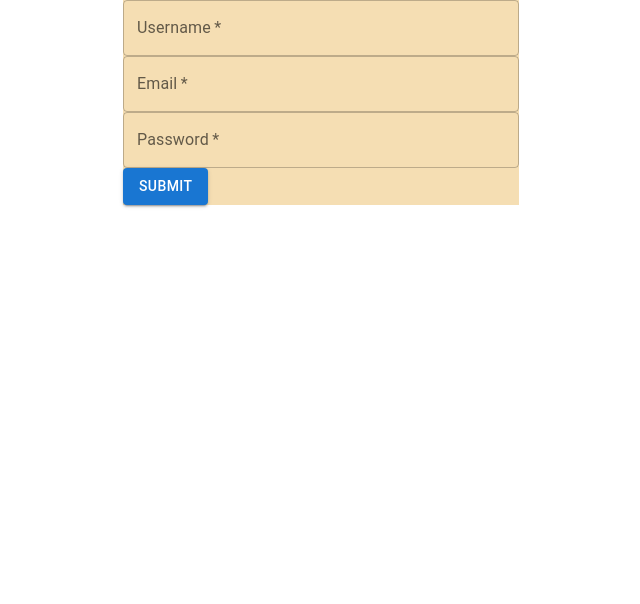
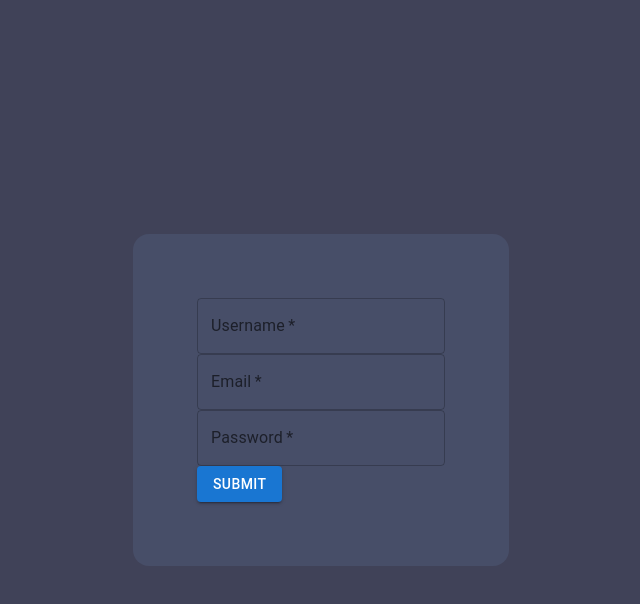
Before and after one commit to DQTree/RealTimeChat, a Next.js app in the folder client/: page /register in a window 1280 px wide. Shown: the top 604 px of the page, without its empty margins (319-959 px from the left). Built offline with nearby package versions, Linux system fonts and the light colour scheme; no server answers.

Commit message:
Prettied up register and login

```diff
--- a/client/src/app/login/login.module.css
+++ b/client/src/app/login/login.module.css
@@ -1,8 +1,20 @@
 .login {
-    height: inherit;
+    width: fit-content;
+    padding: 4rem;
+    border-radius: 16px;
     display: flex;
     flex-direction: column;
     justify-content: center;
     align-items: center;
-    background-color: wheat;
+    background-color: var(--secondary);
 }
+
+.container {
+    height: inherit;
+    width: inherit;
+    display: flex;
+    flex-direction: column;
+    justify-content: center;
+    align-items: center;
+    background-color: var(--primary);
+}
--- a/client/src/app/login/page.tsx
+++ b/client/src/app/login/page.tsx
@@ -26,7 +26,7 @@ export default function Login() {
     }, [isLoggedIn]);
 
     return (
-        <Container maxWidth="xs">
+        <div className={styles.container}>
             <div className={styles.login}>
                 <form onSubmit={handleSubmit}>
                     <FormGroup className="mb-3">
@@ -54,6 +54,6 @@ export default function Login() {
                     <Button variant="contained" color="primary" type="submit">Login</Button>
                 </form>
             </div>
-        </Container>
+        </div>
     );
 }
--- a/client/src/app/register/page.tsx
+++ b/client/src/app/register/page.tsx
@@ -3,7 +3,7 @@
 import React, {FormEvent, useState} from "react";
 import {useRouter} from "next/navigation";
 import {useAuth} from "@/components/context/AuthContext";
-import {Button, Container, FormGroup, TextField} from "@mui/material";
+import {Button, FormGroup, TextField} from "@mui/material";
 
 import styles from './register.module.css'
 
@@ -29,8 +29,8 @@ export default function Register() {
     };
 
     return (
-        <Container maxWidth="xs">
-            <div className={styles.registration}>
+        <div className={styles.container}>
+            <div className={styles.register}>
                 <form onSubmit={handleSubmit}>
                     <FormGroup>
                         <TextField
@@ -71,6 +71,6 @@ export default function Register() {
                     </Button>
                 </form>
             </div>
-        </Container>
+        </div>
     );
 }
--- a/client/src/app/register/register.module.css
+++ b/client/src/app/register/register.module.css
@@ -1,3 +1,20 @@
-.registration {
-    background-color: wheat;
+.register {
+    width: fit-content;
+    padding: 4rem;
+    border-radius: 16px;
+    display: flex;
+    flex-direction: column;
+    justify-content: center;
+    align-items: center;
+    background-color: var(--secondary);
 }
+
+.container {
+    height: inherit;
+    width: inherit;
+    display: flex;
+    flex-direction: column;
+    justify-content: center;
+    align-items: center;
+    background-color: var(--primary);
+}
```
